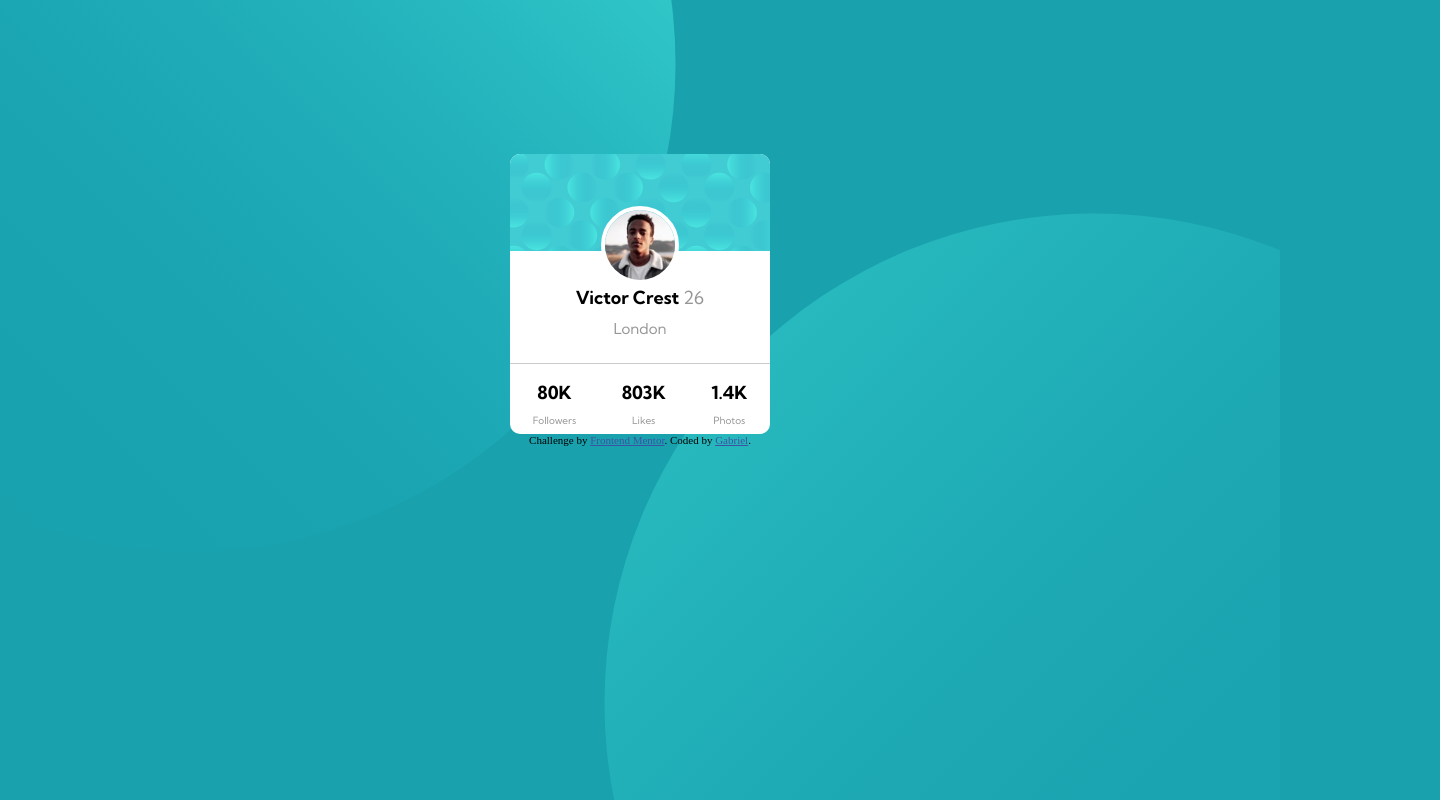
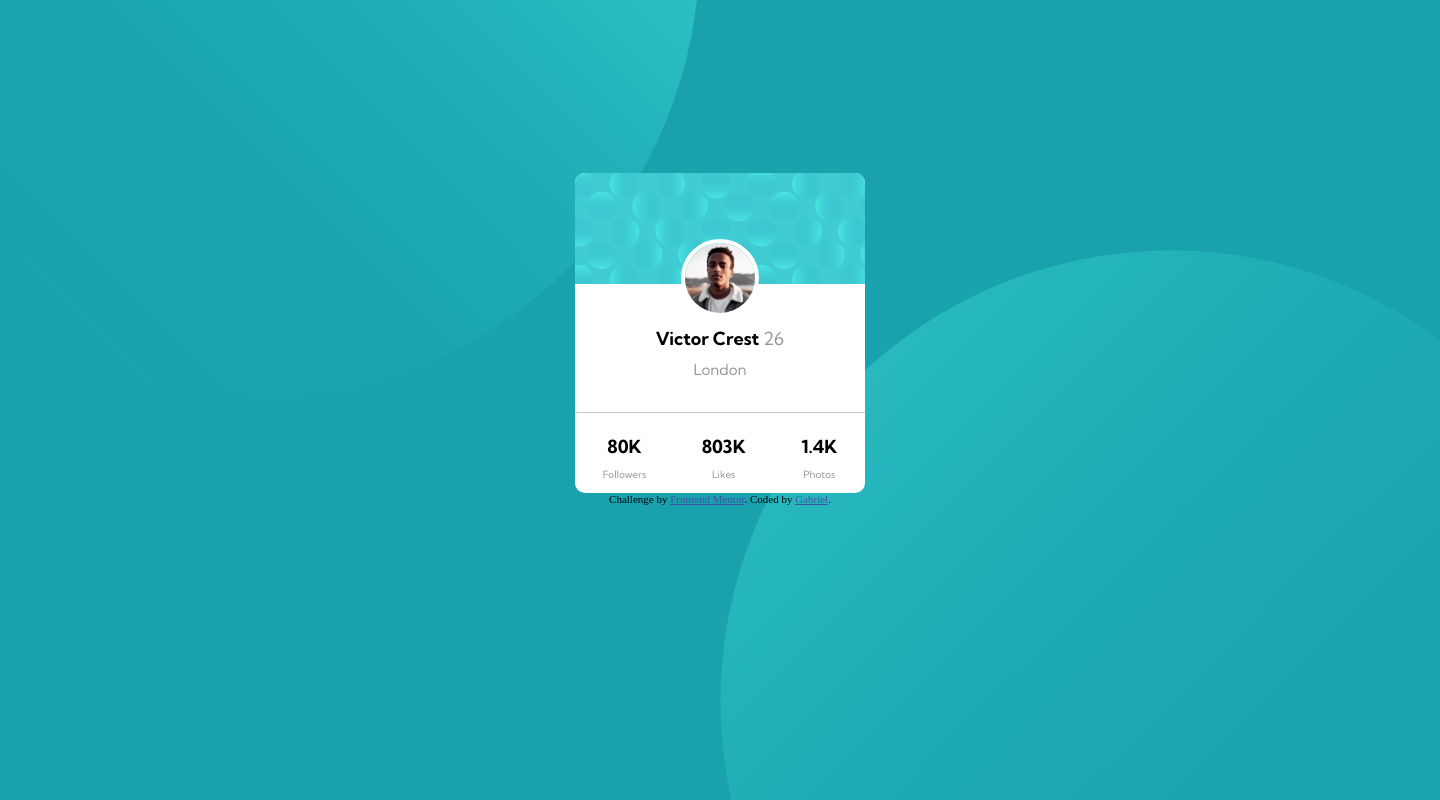
Before and after one commit to Gabrieldrc/FrontEndPractice01, a plain HTML site: page index.html in a window 1280 px wide. Shown: the whole page, 1440 px wide, since content can reach past the window. Drawn offline with Linux system fonts and the light colour scheme.

Commit message:
correcting background image position

```diff
--- a/css/style.css
+++ b/css/style.css
@@ -1,11 +1,11 @@
 body {
-  width: 100%;
+  width: 1440px;
   height: 100%;
   background-color: hsl(185, 75%, 39%);
   background-image: url(../images/bg-pattern-top.svg), url(../images/bg-pattern-bottom.svg);
   background-repeat: no-repeat, no-repeat;
-  background-position: -100% 80%, 200% -40%;
-  background-size: auto, auto;
+  background-position: -200px -500px, 720px 250px;
+  background-size: 900px, 900px;
   margin: 0px;
   padding: 0px;
 }
@@ -13,8 +13,8 @@ body {
 .perfil_box {
   display: flex;
   flex-direction: column;
-  width: 260px;
-  height: 280px;
+  width: 290px;
+  height: 320px;
   border-radius: 10px;
   background-color: white;
   margin: 12% auto 0px;
@@ -86,3 +86,15 @@ p {
 .attribution a {
   color: hsl(228, 45%, 44%);
 }
+
+@media screen and (max-width: 500px) {
+  body {
+
+  }
+}
+
+@media screen and (min-width: 1440px) {
+  body {
+
+  }
+}
```
